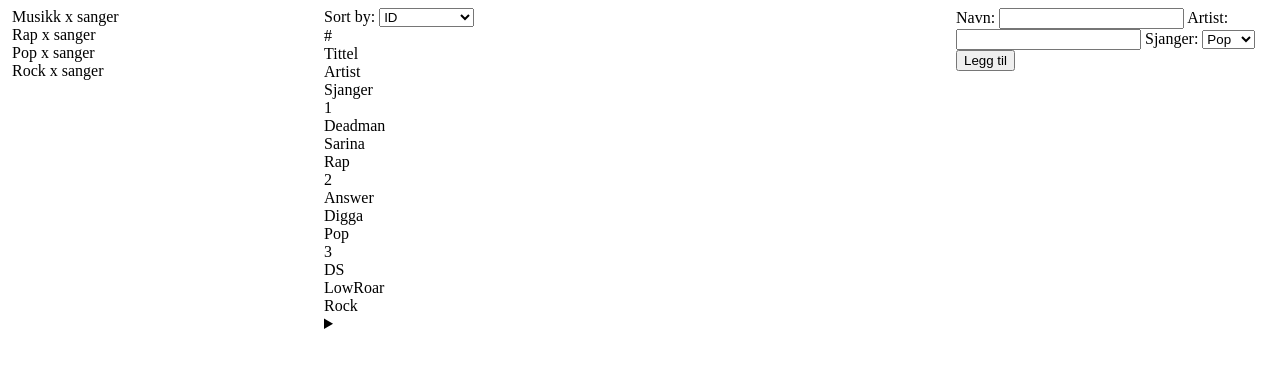
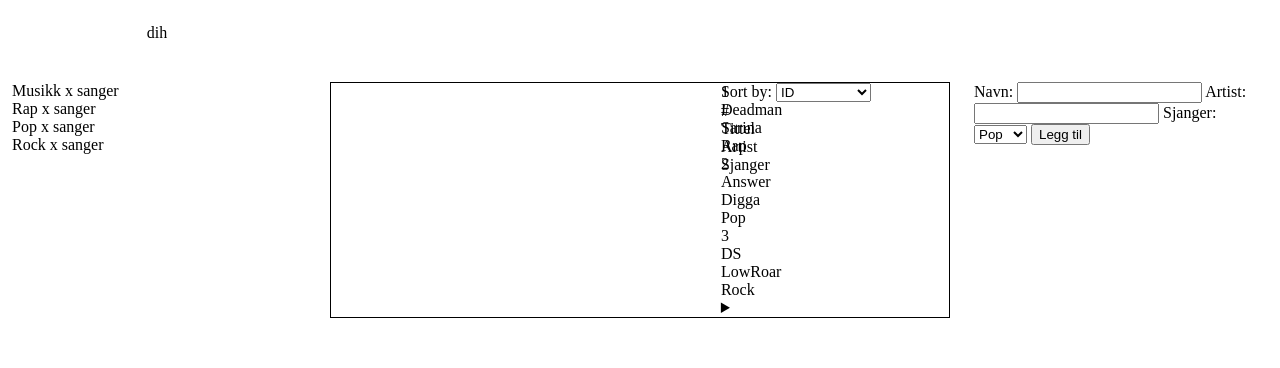
Before and after one commit to settoppty/Skole, a plain HTML site: page Kapittel 3/3F/listify/main/index.html in a window 1280 px wide. Drawn offline with Linux system fonts and the light colour scheme.

Commit message:
Auto commit at 2025-12-07 17:46:27

```diff
--- a/Kapittel 3/3F/listify/main/index.css
+++ b/Kapittel 3/3F/listify/main/index.css
@@ -6,13 +6,69 @@
     "left main main sidebar";
      grid-template-columns: repeat(4, minmax(150px, 1fr));
     grid-template-rows: repeat(3* 1fr);
+    gap: 1.5rem;
+    margin: auto;
 }
 
-.logo{grid-area: logo;}
+.logo{
+    grid-area: logo;
+    text-align: center;
+    margin: auto;
+}
 
 
 .left{grid-area: left;}
 
-.main{grid-area: main;}
+
+.main{
+    grid-area: main;
+    display: grid;
+    grid-template-areas:
+    "num tittel artist sjanger"
+    "id name creator genre";
+    border: black 1px solid;
+    height: auto;
+    width: auto;
+}
+
+.top{
+    grid-area: top;
+}
+
+.numme{
+    grid-area: num;
+}
+
+.tittel{
+    grid-area: tittel;
+}
+
+.artist{
+    grid-area: artist;
+}
+
+.sjanger{
+    grid-area: sjanger;
+}
+
+.liste{
+    grid-area: liste;
+}
+
+.id{
+    grid-area: id;
+}
+
+.name{
+    grid-area: name;
+}
+
+.creator{
+    grid-area: creator;
+}
+
+.genre{
+    grid-area: genre;
+}
 
 .sidebar{grid-area: sidebar;}
--- a/Kapittel 3/3F/listify/main/index.html
+++ b/Kapittel 3/3F/listify/main/index.html
@@ -9,7 +9,7 @@
 <body>
     <div class="wrapper">
         <nav>
-            <div class="logo"></div>
+            <div class="logo"><p>dih</p></div>
         </nav>
         <div class="left">
             <div class="album" id="songs">
@@ -34,7 +34,8 @@
             </div>
         </div>
         <div class="main">
-            <label>Sort by:</label>
+            <div class="top">
+                <label>Sort by:</label>
             <select name="" id="sort">
                 <option value="id">ID</option>
                 <option value="a-z">Alphabetical</option>
@@ -45,7 +46,9 @@
                 <div class="artist">Artist</div>
                 <div class="sjanger">Sjanger</div>
             </div>
-            <div class="selvelisten">
+            </div>
+
+            <div class="liste">
                 <div class="sang" id="1">
                     <div class="id">1</div>
                     <div class="name">Deadman</div>
```
